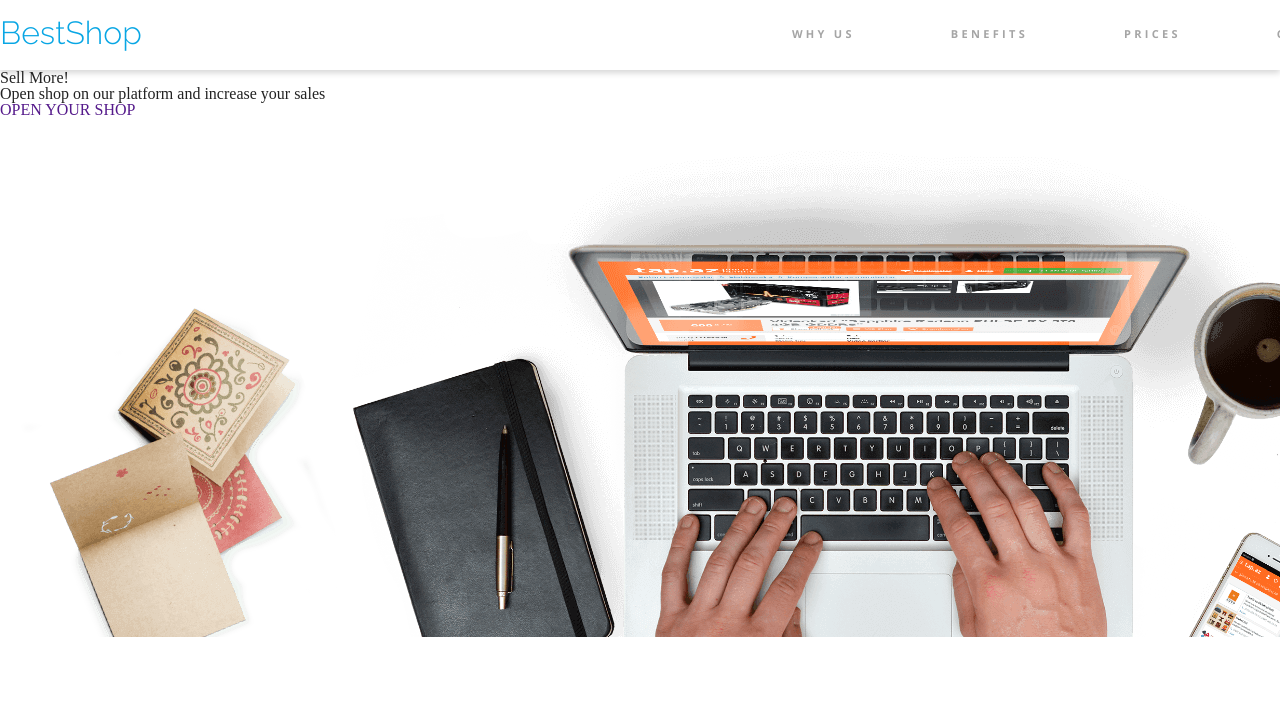
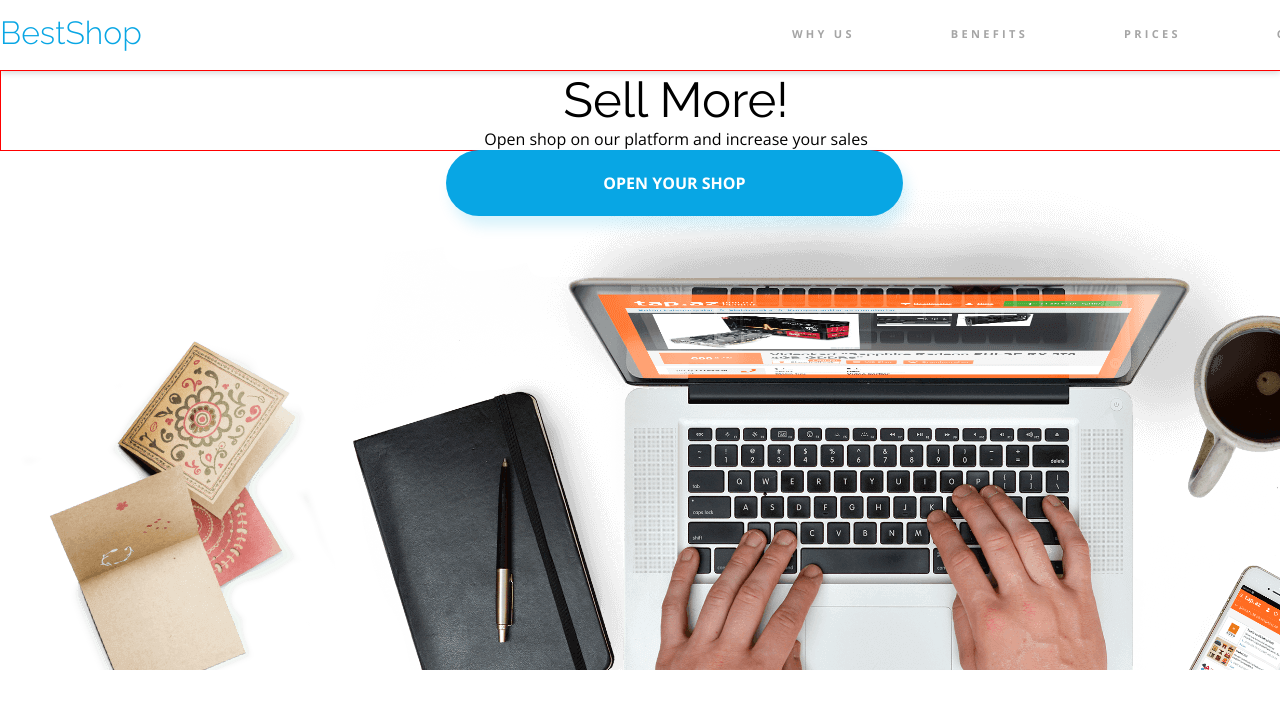
Before and after one commit to AdLap/Best-shop, a plain HTML site: page index.html in a window 1280 px wide. Shown: the top 708 px of the page. Drawn offline with nearby package versions, Linux system fonts and the light colour scheme.

Commit message:
add open section content style

```diff
--- a/css/style.css
+++ b/css/style.css
@@ -25,8 +25,22 @@ a {
 .container {
     margin: 0 auto;
     width: 1352px;
+    /*position: relative;*/
 }
-
+.title {
+    font-family: var(--raleway);
+    font-size: 36px;
+    font-weight: var(--regular);
+    color: var(--color-black);
+    line-height: 42px/*1.2em*/;
+}
+.txt {
+    font-family: var(--open-sans);
+    font-size: 16px;
+    font-weight: var(--regular);
+    color: var(--color-black);
+    line-height: 22px/*1.3em*/;
+}
                                                 /* HEADER */
 .header-bg {
     width: 100vw;
@@ -70,3 +84,34 @@ a {
     border-bottom: .25rem solid var(--color-primary);
 }
                                                     /* SECTION OPEN */
+.open-content {
+    border: 1px solid red;
+    position: relative;
+}
+.open-title {
+    font-family: var(--raleway);
+    font-size: 49px;
+    font-weight: var(--regular);
+    line-height: 57px/*1.16em*/;
+    color: var(--color-black);
+    text-align: center;
+    letter-spacing: 0;
+}
+.open-txt {
+    text-align: center;
+}
+.open-btn {
+    display: inline-block;
+    font-family: var(--open-sans);
+    font-size: 16px;
+    font-weight: var(--bold);
+    line-height: 22px;
+    color: var(--color-white);
+    letter-spacing: 0;
+    background-color: var(--color-primary);
+    border-radius: 40px;
+    box-shadow: 5px 10px 14px var(--color-primary-shadow);
+    padding: 22px 157px;
+    position: absolute;
+    left: calc(50% - 229.7px);
+}
--- a/index.html
+++ b/index.html
@@ -29,10 +29,10 @@
 
     <main class="main-content">
         <section class="section-open-box">
-            <div class="open-content">
-                <h1 class="">Sell More!</h1>
-                <p class="">Open shop on our platform and increase your sales</p>
-                <a class="" href="">Open your shop</a>
+            <div class="open-content container">
+                <h1 class="open-title">Sell More!</h1>
+                <p class="open-txt txt">Open shop on our platform and increase your sales</p>
+                <a class="open-btn" href="">Open your shop</a>
             </div>
             <img src="assets/Background.png" alt="background">
         </section>
```
